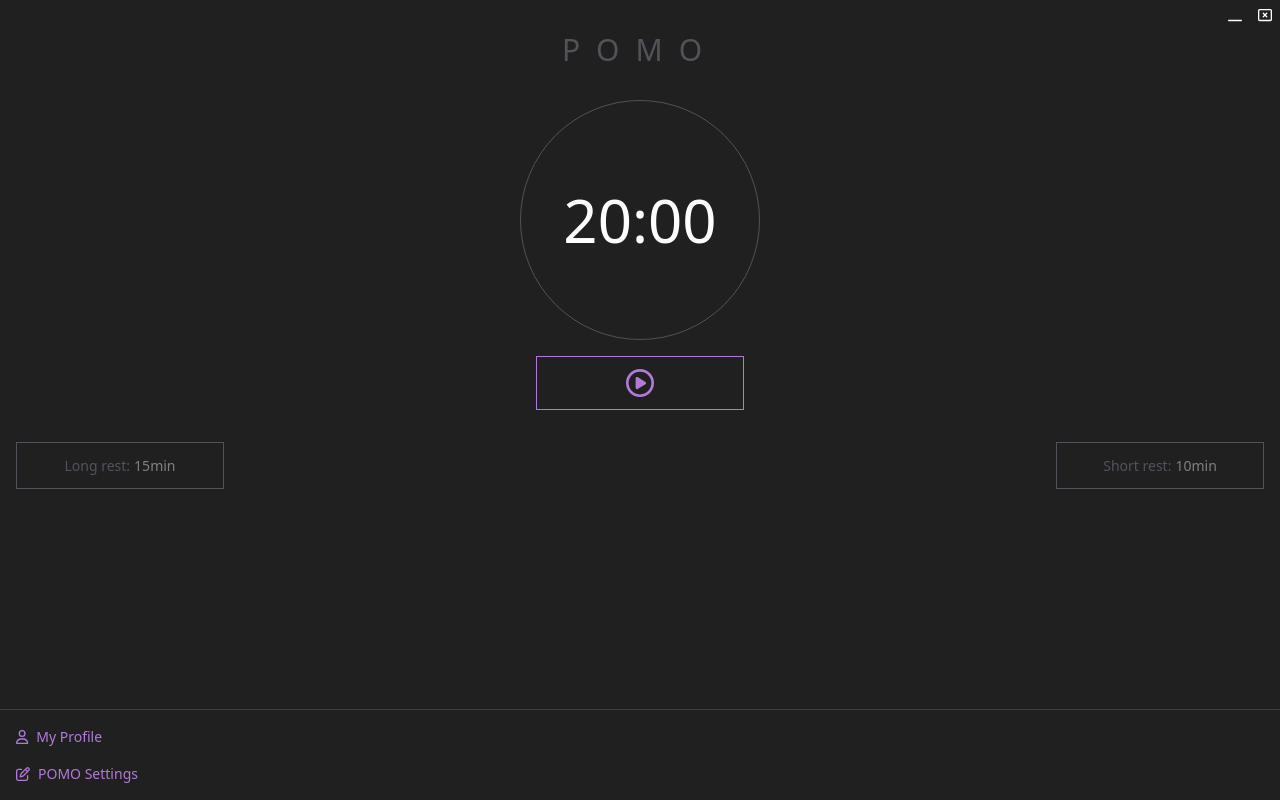
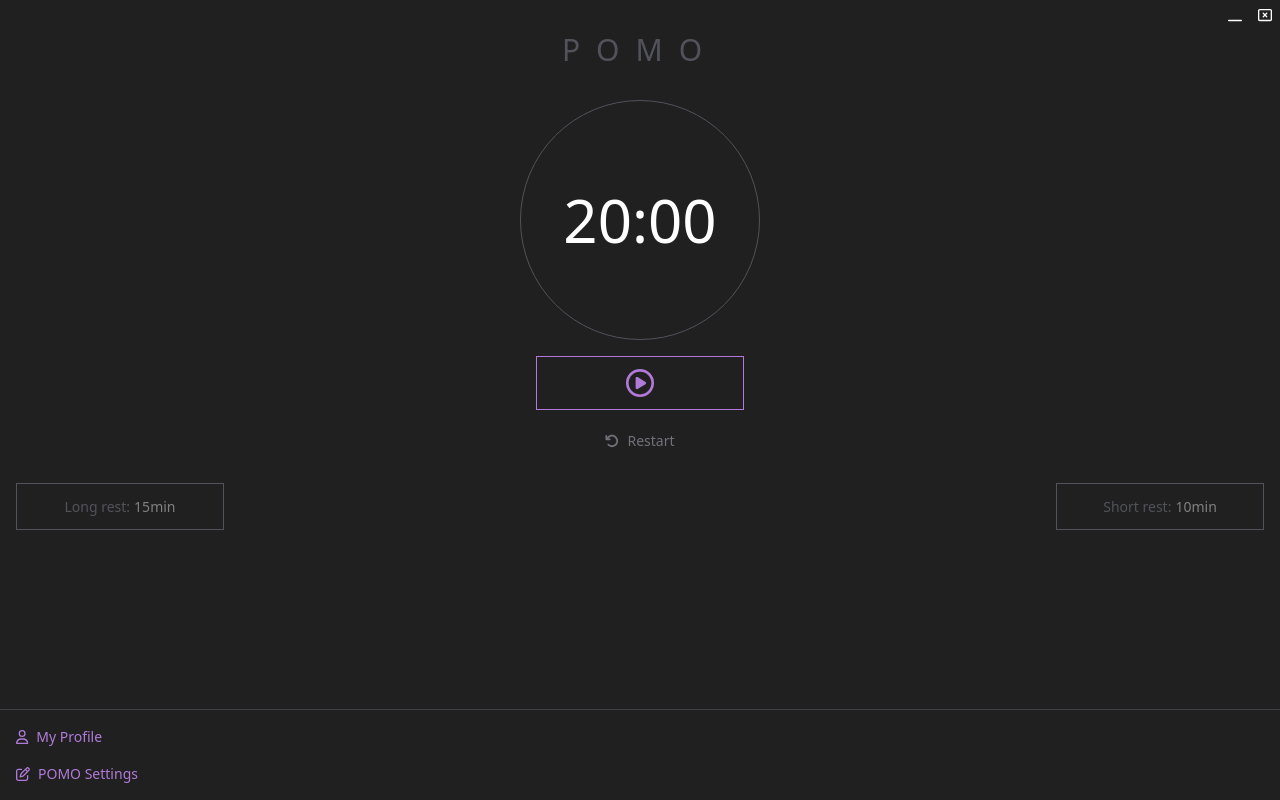
Before and after one commit to devcanovas/pomov2, a React (Vite) app: page / in a window 1280 px wide. Built offline with nearby package versions, Linux system fonts and the light colour scheme.

Commit message:
implementing reset button on home page

```diff
--- a/src/components/Button/ButtonNeutral.tsx
+++ b/src/components/Button/ButtonNeutral.tsx
@@ -2,7 +2,8 @@ import { ReactNode } from "react";
 
 interface ButtonNeutralProps {
     children: ReactNode
-    type: "submit" | "reset" | "button" | undefined
+    type?: "submit" | "reset" | "button" | undefined
+    onClick?: () => void;
 }
 
 export function ButtonNeutral({children, type}: ButtonNeutralProps) {
--- a/src/components/Timer/index.tsx
+++ b/src/components/Timer/index.tsx
@@ -9,6 +9,7 @@ import { useSelector } from "react-redux";
 import { selectSettings } from "../../redux/settingsSlice";
 import { useEffect, useState } from "react";
 import { formatTime } from "../../utils/formatters";
+import { faArrowRotateLeft } from "@fortawesome/free-solid-svg-icons";
 
 export default function Timer() {
   const settings = useSelector(selectSettings);
@@ -28,14 +29,14 @@ export default function Timer() {
     return () => {
       clearInterval(timer);
     };
-  }, [isActive]);
+  }, [seconds, isActive]);
 
   return (
     <div className="flex justify-center items-center flex-col w-full mt-8">
       <div className="w-60 h-60 border-zinc-600 border rounded-full flex items-center justify-center">
         <h1 className="text-6xl font-light">{formatTime(seconds)}</h1>
       </div>
-      <div className="mt-4">
+      <div className="mt-4 flex flex-col justify-center items-center">
         <Button.Primary onClick={() => setIsActive(!isActive)}>
           {(!isActive && (
             <FontAwesomeIcon icon={faPlayCircle} size={Constants.SIZE_2X} />
@@ -43,6 +44,17 @@ export default function Timer() {
             <FontAwesomeIcon icon={faPauseCircle} size={Constants.SIZE_2X} />
           )}
         </Button.Primary>
+        <button
+          className="pt-5 gap-2 flex text-zinc-500"
+          onClick={() => setSeconds(settings.time_to_focus * 60)}
+        >
+          <div>
+            <FontAwesomeIcon icon={faArrowRotateLeft} size={"1x"} />
+          </div>
+          <div>
+            <span>Restart</span>
+          </div>
+        </button>
       </div>
     </div>
   );
```
Also changed, not shown: src/app/store.ts (renamed from src/app/store.js).
